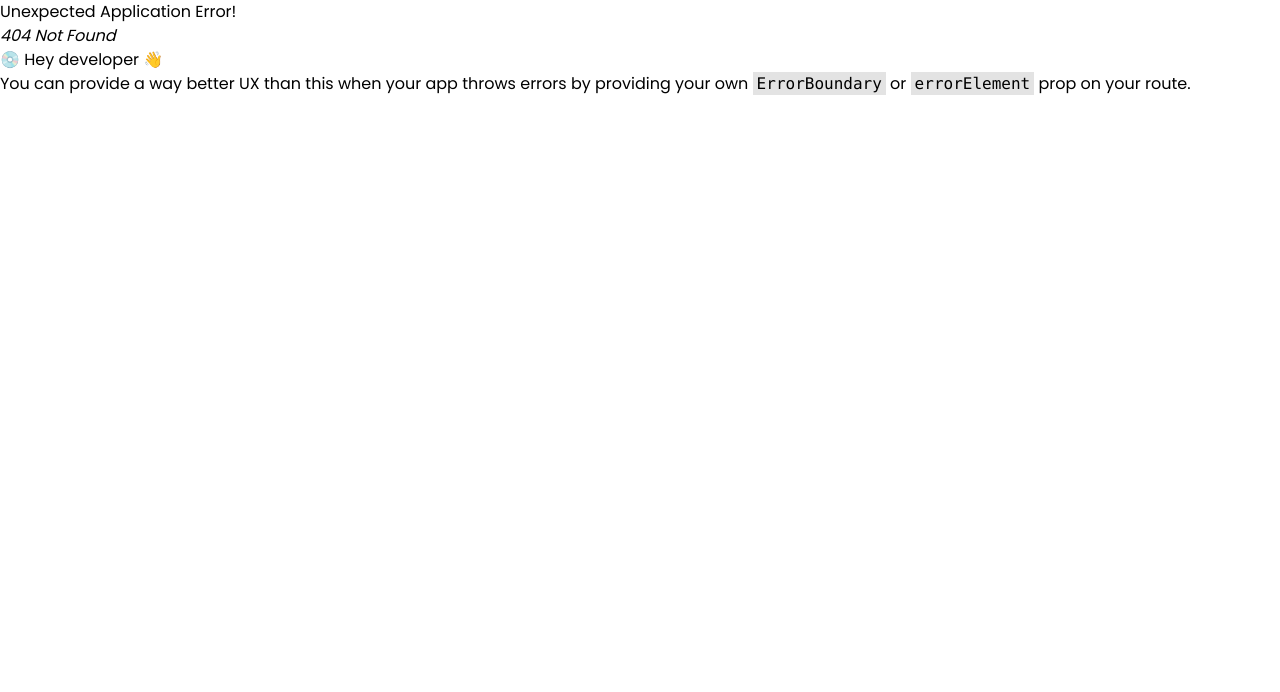
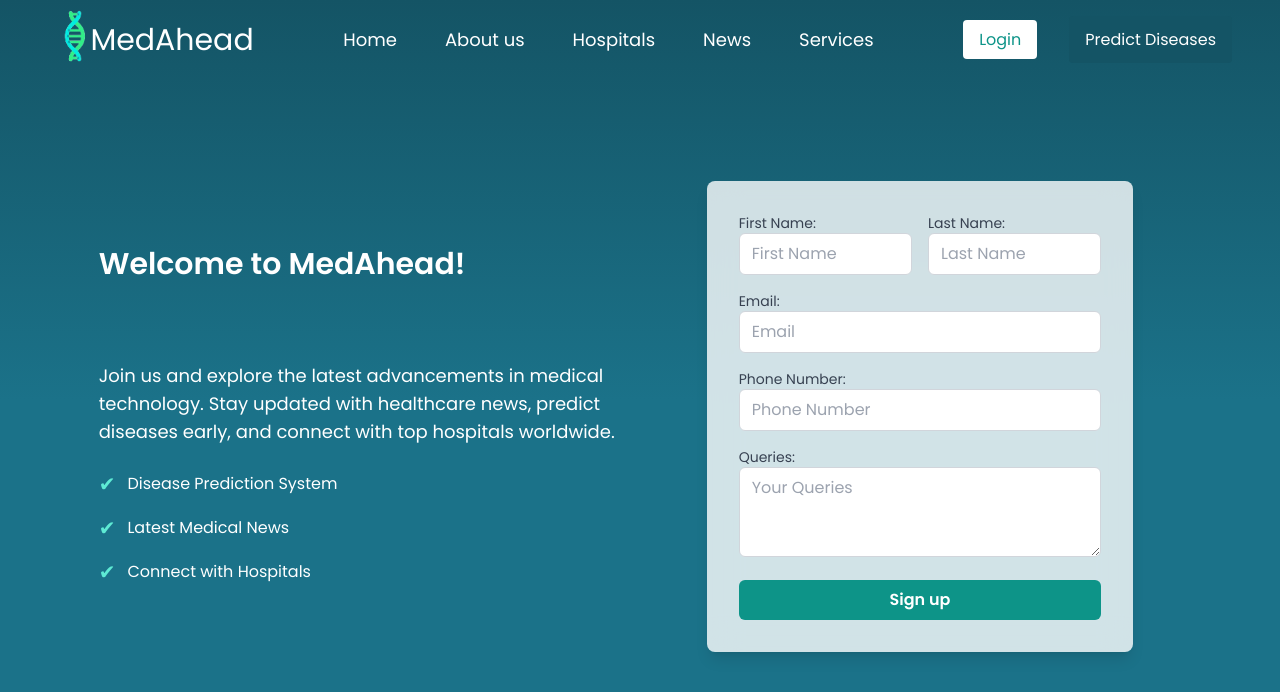
Before and after one commit to sandhya2345/Final-year-project, a React (Vite) app in the folder frontend/: page /signin in a window 1280 px wide. Before the commit this address had no page. Shown: the top 692 px of the page. Built offline with nearby package versions, Linux system fonts and the light colour scheme.

Commit message:
login page done frotend part

```diff
--- a/frontend/src/components/Home.jsx
+++ b/frontend/src/components/Home.jsx
@@ -9,7 +9,7 @@ import grandma from "../assets/grandma.jpg"
 
 const Home = () => {
   return (
-    <div className="relative h-[120vh] bg-gradient-to-r from-customTeal via-midTeal to-lightGray text-white pt-8">
+    <div className="relative h-[120vh] bg-gradient-to-r from-midTeal via-midTeal to-white text-white pt-8">
       <Navbar />
 
       {/* Hero Section */}
--- a/frontend/src/components/Login.jsx
+++ b/frontend/src/components/Login.jsx
@@ -3,8 +3,53 @@ import Navbar from './Navbar';
 
 const Login = () => {
   return (
-    <div className="relative h-screen bg-gradient-to-r from-customTeal via-midTeal to-lightGray text-white pt-8">
-    <Navbar/>
+    <div className="relative h-screen bg-gradient-to-b from-customTeal via-midTeal to-midTeal text-white pt-8 flex items-center justify-center">
+      <Navbar />
+      <div className="bg-white/60 backdrop-blur-lg shadow-lg rounded-md p-14 w-[500px]">
+        <h1 className="text-2xl font-semibold text-gray-900 text-center mb-4">MedAhead</h1>
+        <form>
+          <div className="mb-4">
+            <label
+              htmlFor="email"
+              className="block text-gray-700 text-lg font-medium mb-2"
+            >
+              Email:
+            </label>
+            <input
+              type="email"
+              id="email"
+              placeholder="Enter your email"
+              className="w-full px-4 py-2 border border-gray-300 rounded-md focus:ring-2 focus:ring-teal-500 focus:outline-none"
+            />
+          </div>
+          <div className="mb-4">
+            <label
+              htmlFor="password"
+              className="block text-gray-700 text-lg font-medium mb-2"
+            >
+              Password:
+            </label>
+            <input
+              type="password"
+              id="password"
+              placeholder="Enter your password"
+              className="w-full px-4 py-2 border border-gray-300 rounded-md focus:ring-2 focus:ring-teal-500 focus:outline-none"
+            />
+          </div>
+          <button
+            type="submit"
+            className="w-full bg-midTeal text-white py-2 rounded-md font-semibold hover:bg-teal-700 transition duration-300 focus:outline-none focus:ring-2 focus:ring-teal-500"
+          >
+            Login
+          </button>
+        </form>
+        <p className="mt-8 text-center text-sm text-gray-700">
+          Don’t have an account?{' '}
+          <a href="/register" className="text-teal-600 hover:underline">
+            Register here
+          </a>
+        </p>
+      </div>
 
     </div>
   )
--- /dev/null
+++ b/frontend/src/components/PredictDisease.jsx
@@ -0,0 +1,10 @@
+import React from 'react'
+
+const PredictDisease = () => {
+  return (
+    <div className="relative h-screen bg-gradient-to-b from-customTeal via-midTeal to-midTeal text-white pt-8 flex items-center justify-center">
+      PredictDisease</div>
+  )
+}
+
+export default PredictDisease
--- /dev/null
+++ b/frontend/src/components/Signup.jsx
@@ -0,0 +1,108 @@
+import React from "react";
+import { useNavigate } from "react-router-dom";
+
+const Signup = () => {
+  const navigate = useNavigate();
+
+  const handleSignup = (e) => {
+    e.preventDefault();
+
+    localStorage.setItem("isSignedUp", true);
+    navigate("/predict");
+  };
+
+  return (
+    <div className="relative h-screen bg-gradient-to-b from-customTeal via-midTeal to-midTeal text-white pt-8 flex items-center justify-center">
+
+      <div className="w-1/2 p-8">
+        <h1 className="text-3xl font-bold mb-20">Welcome to MedAhead!</h1>
+        <p className="text-lg">
+          Join us and explore the latest advancements in medical technology.
+          Stay updated with healthcare news, predict diseases early, and connect with top hospitals worldwide.
+        </p>
+        <ul className="mt-6 space-y-4">
+          <li className="flex items-center gap-3">
+            <span className="text-teal-300 text-xl">✔</span> Disease Prediction System
+          </li>
+          <li className="flex items-center gap-3">
+            <span className="text-teal-300 text-xl">✔</span> Latest Medical News
+          </li>
+          <li className="flex items-center gap-3">
+            <span className="text-teal-300 text-xl">✔</span> Connect with Hospitals
+          </li>
+        </ul>
+      </div>
+
+
+      <div className="w-1/3 bg-white/80 backdrop-blur-lg rounded-lg shadow-lg p-8 mr-20">
+        <form onSubmit={handleSignup}>
+          <div className="flex gap-4 mb-4">
+            <div className="w-1/2">
+              <label htmlFor="firstName" className="block text-sm font-medium text-gray-700">
+                First Name:
+              </label>
+              <input
+                type="text"
+                id="firstName"
+                placeholder="First Name"
+                className="w-full px-3 py-2 border border-gray-300 rounded-md focus:ring-2 focus:ring-teal-500 focus:outline-none"
+              />
+            </div>
+            <div className="w-1/2">
+              <label htmlFor="lastName" className="block text-sm font-medium text-gray-700">
+                Last Name:
+              </label>
+              <input
+                type="text"
+                id="lastName"
+                placeholder="Last Name"
+                className="w-full px-3 py-2 border border-gray-300 rounded-md focus:ring-2 focus:ring-teal-500 focus:outline-none"
+              />
+            </div>
+          </div>
+          <div className="mb-4">
+            <label htmlFor="email" className="block text-sm font-medium text-gray-700">
+              Email:
+            </label>
+            <input
+              type="email"
+              id="email"
+              placeholder="Email"
+              className="w-full px-3 py-2 border border-gray-300 rounded-md focus:ring-2 focus:ring-teal-500 focus:outline-none"
+            />
+          </div>
+          <div className="mb-4">
+            <label htmlFor="phone" className="block text-sm font-medium text-gray-700">
+              Phone Number:
+            </label>
+            <input
+              type="text"
+              id="phone"
+              placeholder="Phone Number"
+              className="w-full px-3 py-2 border border-gray-300 rounded-md focus:ring-2 focus:ring-teal-500 focus:outline-none"
+            />
+          </div>
+          <div className="mb-4">
+            <label htmlFor="queries" className="block text-sm font-medium text-gray-700">
+              Queries:
+            </label>
+            <textarea
+              id="queries"
+              placeholder="Your Queries"
+              className="w-full px-3 py-2 border border-gray-300 rounded-md focus:ring-2 focus:ring-teal-500 focus:outline-none"
+              rows="3"
+            />
+          </div>
+          <button
+            type="submit"
+            className="w-full bg-teal-600 text-white font-semibold py-2 rounded-md hover:bg-teal-700 focus:outline-none focus:ring-2 focus:ring-teal-500"
+          >
+            Sign up
+          </button>
+        </form>
+      </div>
+    </div>
+  );
+};
+
+export default Signup;
```
Also changed, not shown: frontend/src/App.jsx (+13 -0 lines).
